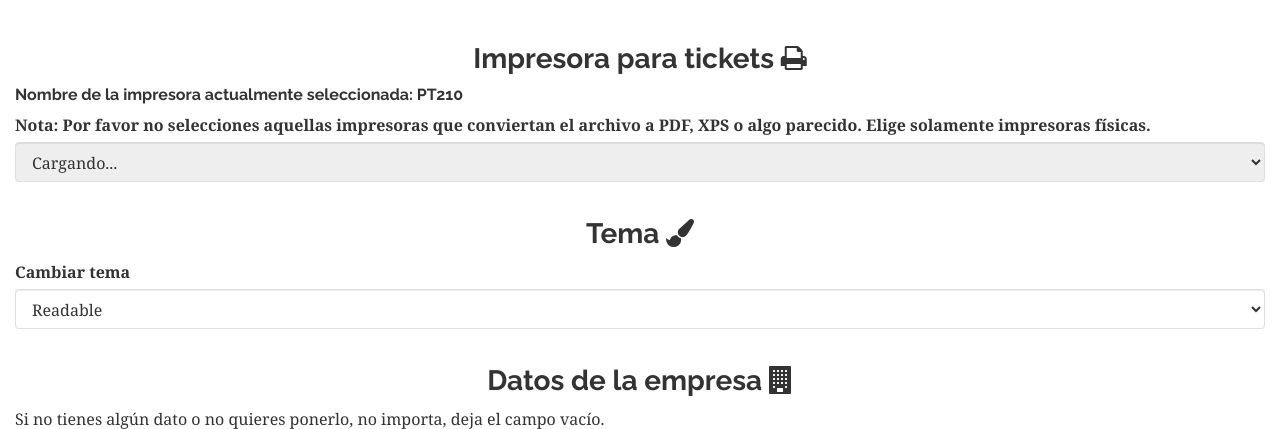
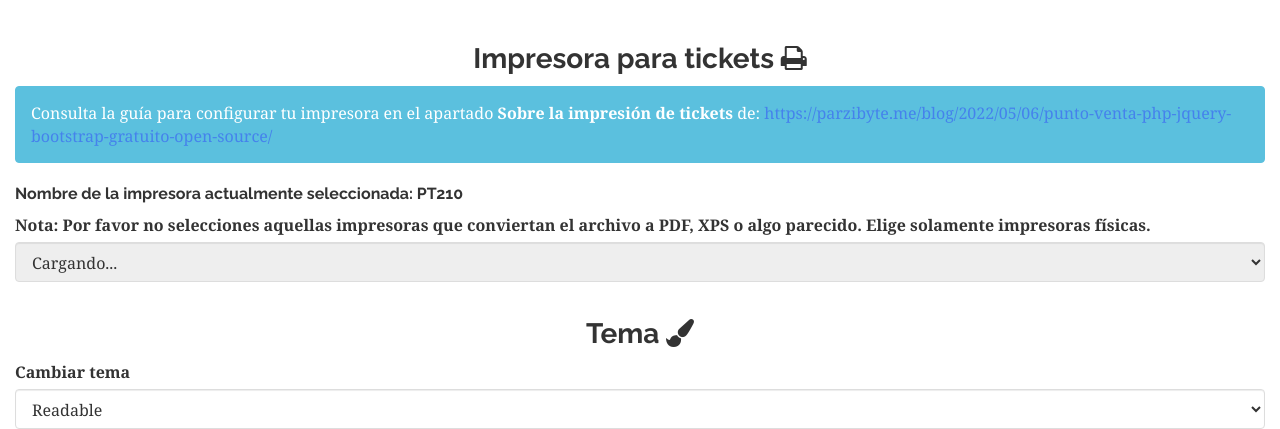
Before and after one commit to parzibyte/okventa, a PHP site: page /index.php?pagina=ajustes in a window 1280 px wide. Shown: the part 132-561 px from the top of the page. Run offline with PHP 8.4, Linux system fonts and the light colour scheme; a user stored in the database is signed in; data that the repository does not hold is empty.

Commit message:
Guía para configurar impresora

```diff
--- a/inc/ajustes.php
+++ b/inc/ajustes.php
@@ -4,6 +4,10 @@
 <div class="row">
     <div class="col-xs-12">
         <h3 class="text-center">Impresora para tickets <i class="fa fa-print"></i></h3>
+        <div class="alert alert-info">
+            Consulta la guía para configurar tu impresora en el apartado <strong>Sobre la impresión de tickets</strong>
+            de: <a target="_blank" href="https://parzibyte.me/blog/2022/05/06/punto-venta-php-jquery-bootstrap-gratuito-open-source/">https://parzibyte.me/blog/2022/05/06/punto-venta-php-jquery-bootstrap-gratuito-open-source/</a>
+        </div>
         <h5><strong>Nombre de la impresora actualmente seleccionada:</strong> <span id="impresora_seleccionada"></span></h5>
         <div class="form-group">
             <label for="impresoras">
@@ -51,22 +55,22 @@
         </div>
         <div class="form-group">
             <label for="nombre">Teléfono</label><input placeholder="Teléfono" type="tel" id="telefono"
-                                                       class="form-control">
+                class="form-control">
         </div>
         <div class="form-group">
             <label for="rfc">RFC</label><input placeholder="RFC" type="text" id="rfc" class="form-control">
         </div>
         <div class="form-group">
             <label for="direccion">Dirección</label><input placeholder="Dirección" type="text" id="direccion"
-                                                           class="form-control">
+                class="form-control">
         </div>
         <div class="form-group">
             <label for="colonia">Colonia</label><input placeholder="Colonia" type="text" id="colonia"
-                                                       class="form-control">
+                class="form-control">
         </div>
         <div class="form-group">
             <label for="cp">Código postal</label><input placeholder="Código postal" type="text" id="cp"
-                                                        class="form-control">
+                class="form-control">
         </div>
         <div class="form-group">
             <label for="cp">Ciudad</label><input placeholder="Ciudad" type="text" id="ciudad" class="form-control">
```
